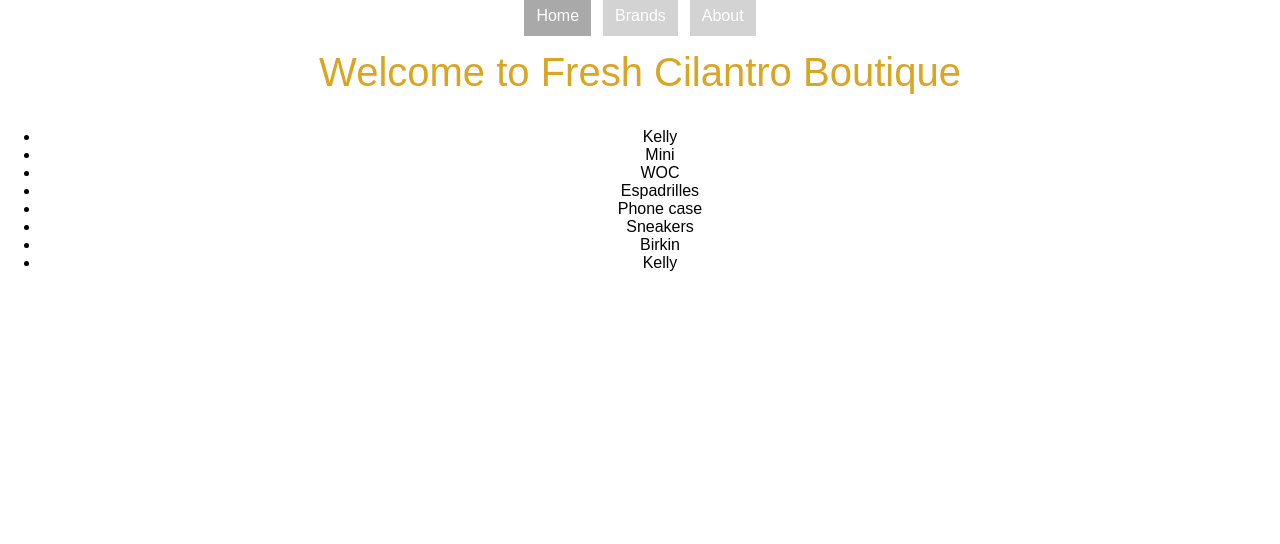
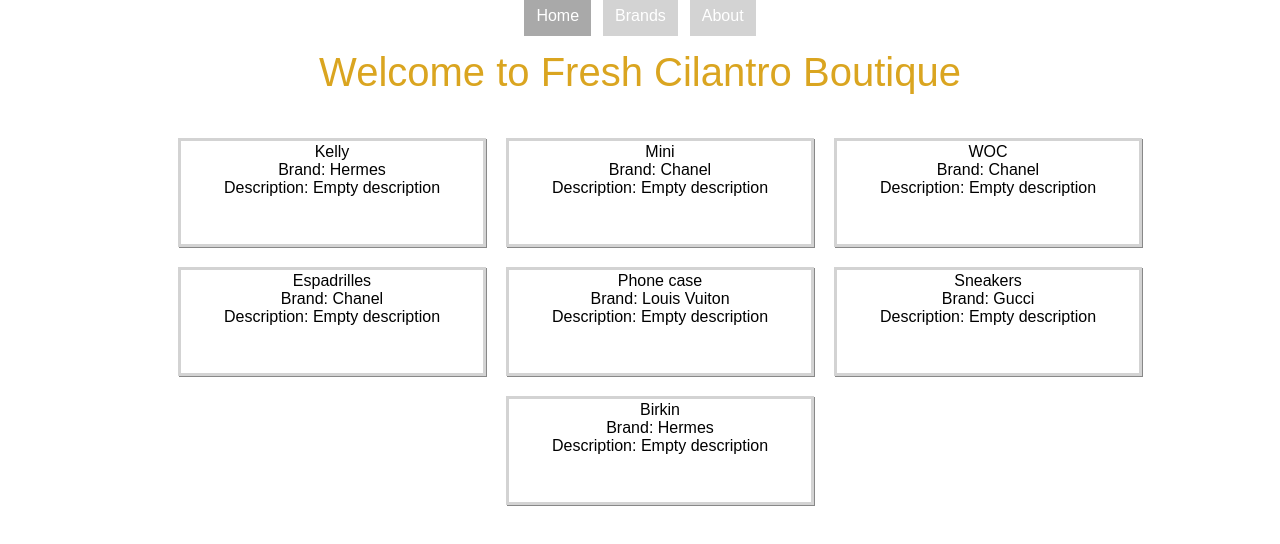
Before and after one commit to Bechev/fresh_cilantro, a React (Create React App) app: page / in a window 1280 px wide. Shown: the top 544 px of the page. Built offline with nearby package versions, Linux system fonts and the light colour scheme.

Commit message:
Add formatting to items displayed on the Homepage

```diff
--- a/src/App.css
+++ b/src/App.css
@@ -32,3 +32,16 @@
   from { transform: rotate(0deg); }
   to { transform: rotate(360deg); }
 }
+
+
+.item{
+  border-style: solid;
+  border-color: lightgrey;
+  box-shadow: 1px 1px #888888;
+  width: 300px;
+  height: 100px;
+  /* text-align: center; */
+  padding: 2px 1px 1px 1px;
+  display: inline-block;
+  margin: 10px;
+}
--- a/src/components/Home.js
+++ b/src/components/Home.js
@@ -1,6 +1,7 @@
 import React, { Component } from 'react';
 import { connect } from 'react-redux'
 import '../App.css';
+
 
 class Home extends Component {
 
@@ -11,7 +12,11 @@
                 <div>
                     <ul>
                         {this.props.items.map(item => {
-                            return <li>{item.name}</li>
+                            return (
+                            <p className="item">{item.name}<br></br>
+                            Brand: {item.brand}<br></br>
+                            Description: {item.description}</p>
+                            )
                         })}
                     </ul>
                 </div>
@@ -26,4 +31,10 @@
   }
 }
 
+const mapDispatchToProps = dispatch => {
+  return {
+    addItemToBag: () => dispatch({type: 'ADD_ITEM_TO_BAG', payload: {name: "Mini", brand: "Chanel"}}),
+  }
+}
+
 export default connect(mapStateToProps)(Home);
--- a/src/reducers/itemsReducer.js
+++ b/src/reducers/itemsReducer.js
@@ -1,12 +1,11 @@
 export default function itemsReducer(state = [
-    {name:"Kelly", brand:"Hermes"},
-    {name:"Mini", brand:"Chanel"},
-    {name:"WOC", brand:"Chanel"},
-    {name:"Espadrilles", brand:"Chanel"},
-    {name:"Phone case", brand:"Louis Vuiton"},
-    {name:"Sneakers", brand:"Gucci"},
-    {name:"Birkin", brand:"Hermes"},
-    {name:"Kelly", brand:"Hermes"}
+    {name:"Kelly", brand:"Hermes", description: "Empty description"},
+    {name:"Mini", brand:"Chanel", description: "Empty description"},
+    {name:"WOC", brand:"Chanel", description: "Empty description"},
+    {name:"Espadrilles", brand:"Chanel", description: "Empty description"},
+    {name:"Phone case", brand:"Louis Vuiton", description: "Empty description"},
+    {name:"Sneakers", brand:"Gucci", description: "Empty description"},
+    {name:"Birkin", brand:"Hermes", description: "Empty description"},
 ], action) {
 
 
```
